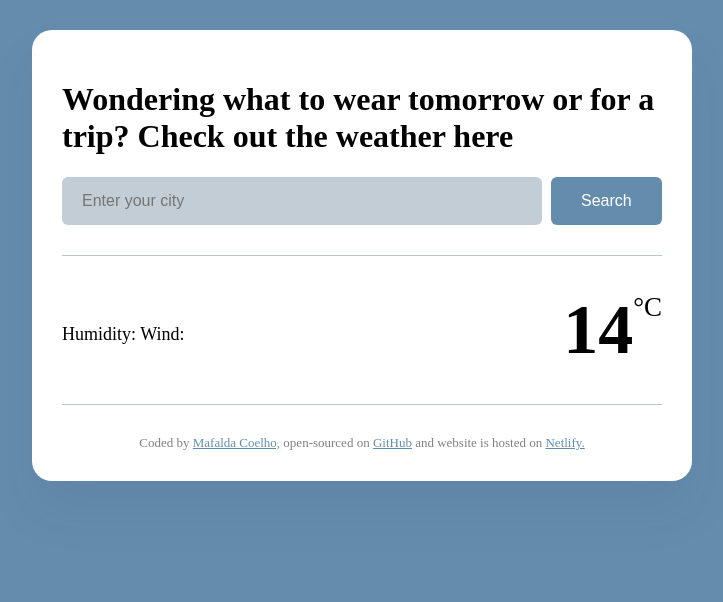
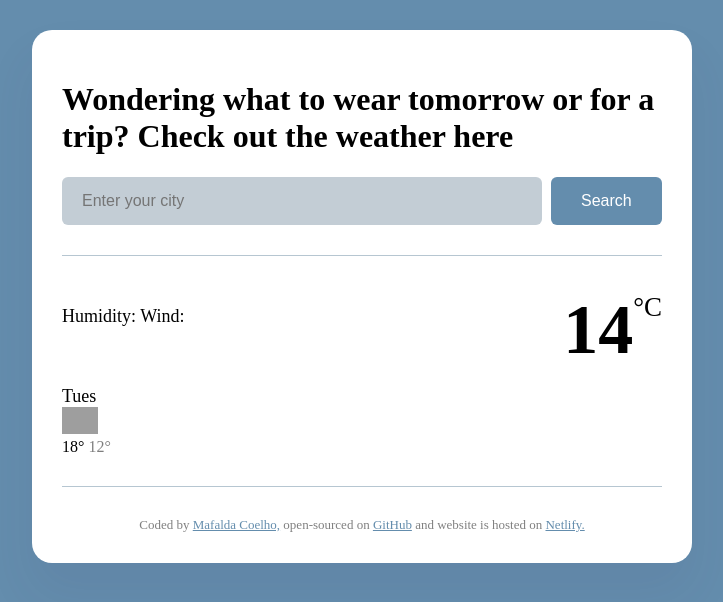
Before and after one commit to mafalda-coelho/forecast, a plain HTML site: page index.html in a window 1280 px wide. Shown: the whole page, without its empty margins (278-1001 px from the left). Drawn offline with nearby package versions, Linux system fonts and the light colour scheme; no server answers; grey boxes are pictures that could not be loaded.

Commit message:
added the forecast html and css

```diff
--- a/index.html
+++ b/index.html
@@ -29,12 +29,12 @@
         <div class="weather-app-data">
           <div>
             <h2 class="weather-app-city" id="weather-app-city"></h2>
-            <p class="weather-app-details">
+            <div class="weather-app-details">
               <span id="time"></span><span id="description"></span>
               <br />
               Humidity: <strong id="humidity"></strong> Wind:
               <strong id="wind"></strong>
-            </p>
+            </div>
           </div>
           <div class="weather-app-temperature-container">
             <div id="icon"></div>
@@ -44,7 +44,24 @@
             <div class="weather-app-unit">°C</div>
           </div>
         </div>
+        <div class="weather-forecast">
+          <div class="row">
+            <div class="col-2">
+              <div class="weather-forecast-date">Tues</div>
+              <img
+                src="http://shecodes-assets.s3.amazonaws.com/api/weather/icons/broken-clouds-day.png"
+                alt=""
+                width="36"
+              />
+              <div class="weather-forecast-temperature">
+                <span class="weather-forecast-max">18°</span>
+                <span class="weather-forecast-temperature-min">12°</span>
+              </div>
+            </div>
+          </div>
+        </div>
       </main>
+
       <footer>
         Coded by
         <a href="https://github.com/mafalda-coelho" target="_blank"
--- a/src/style.css
+++ b/src/style.css
@@ -76,3 +76,18 @@ main {
   margin-top: 6px;
   font-size: 27px;
 }
+.weather-forecast {
+  margin-top: 12px;
+}
+.weather-forecast-temperatures {
+  text-align: center;
+}
+.weather-forecast-temperature-min {
+  opacity: 0.5;
+}
+.weather-forecast-date {
+  font-size: 18px;
+}
+.weather-forecast-temperatures {
+  font-size: 16px;
+}
```
